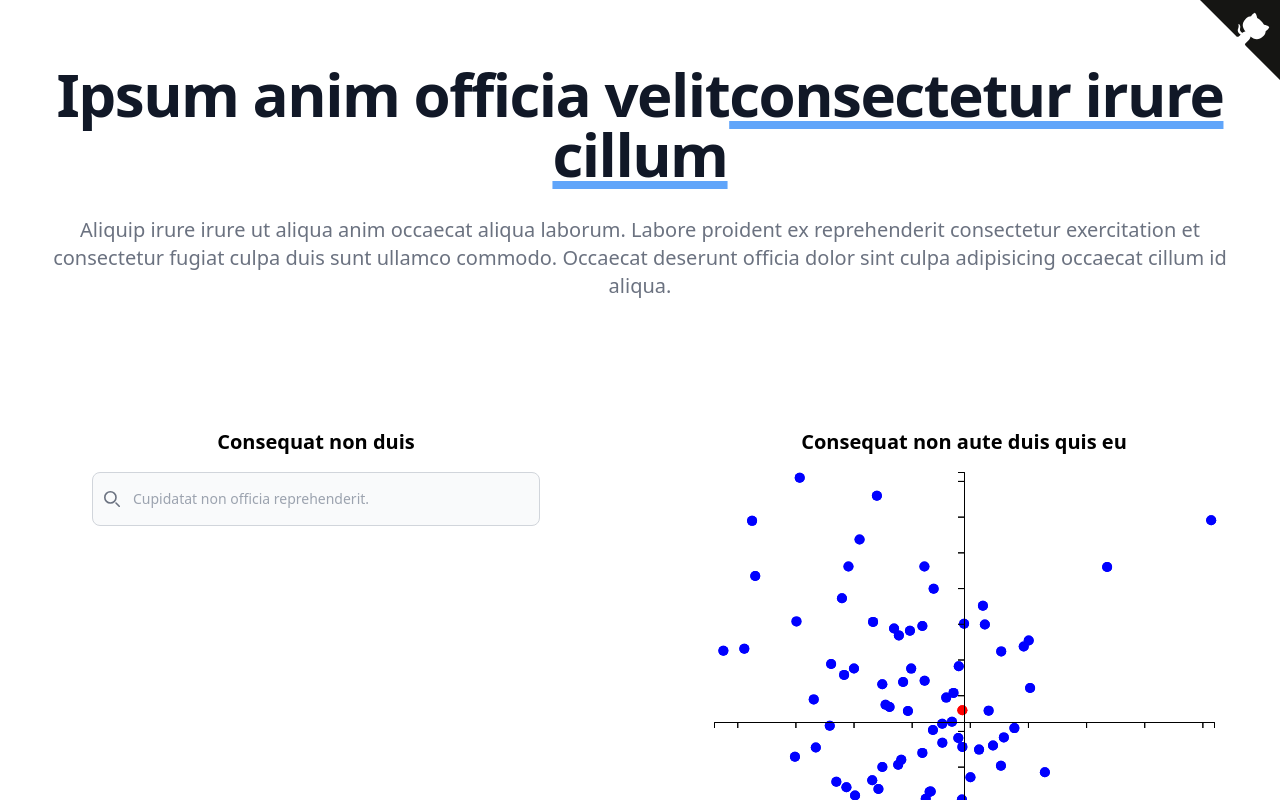
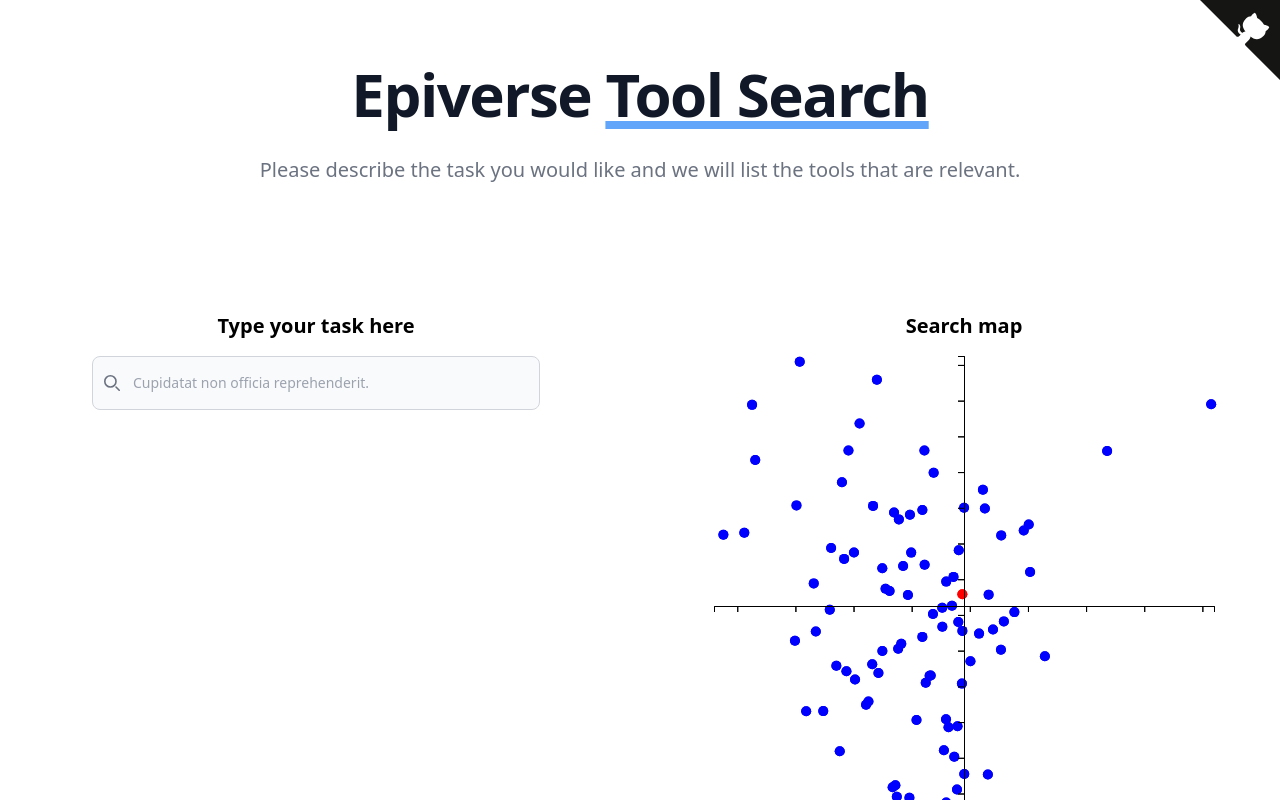
Before and after one commit to epiverse-connect/epiverse-search-frontend, a React (Create React App) app: page / in a window 1280 px wide. Shown: the top 800 px of the page. Built offline with nearby package versions, Linux system fonts and the light colour scheme.

Commit message:
Update from placeholder text to placeholder copy

```diff
--- a/src/App.tsx
+++ b/src/App.tsx
@@ -11,16 +11,14 @@ function App() {
       <div className="md:flex flex-col">
         <header className="grow-0 items-center text-center my-16">
           <h1 className="mb-4 text-4xl font-extrabold leading-none tracking-tight text-gray-900 md:text-5xl lg:text-6xl dark:text-white">
-            Ipsum anim officia velit
+            Epiverse{' '}
             <span className="underline underline-offset-3 decoration-8 decoration-blue-400 dark:decoration-blue-600">
-              consectetur irure cillum
+              Tool Search
             </span>
           </h1>
           <p className="text-lg font-normal text-gray-500 lg:text-xl dark:text-gray-400 m-2 lg:m-8">
-            Aliquip irure irure ut aliqua anim occaecat aliqua laborum. Labore
-            proident ex reprehenderit consectetur exercitation et consectetur
-            fugiat culpa duis sunt ullamco commodo. Occaecat deserunt officia
-            dolor sint culpa adipisicing occaecat cillum id aliqua.
+            Please describe the task you would like and we will list the tools
+            that are relevant.
           </p>
         </header>
         <Grid first={<SearchCol />} second={<MapCol />} />
--- a/src/MapCol.tsx
+++ b/src/MapCol.tsx
@@ -4,9 +4,7 @@ import PackageMap from './PackageMap';
 const MapCol = () => {
   return (
     <div className="items-center">
-      <h2 className="text-xl font-bold text-center my-4">
-        Consequat non aute duis quis eu
-      </h2>
+      <h2 className="text-xl font-bold text-center my-4">Search map</h2>
       <div className="items-center flex max-w-100%">
         <PackageMap />
       </div>
--- a/src/SearchCol.tsx
+++ b/src/SearchCol.tsx
@@ -32,7 +32,7 @@ const SearchBar = () => {
     <div>
       <form className="max-w-md mx-auto">
         <h2 className="text-xl font-bold text-center my-4">
-          Consequat non duis
+          Type your task here
         </h2>
         <label
           htmlFor="default-search"
```
